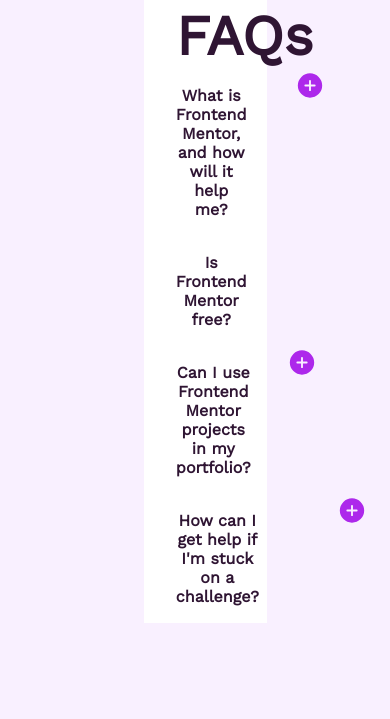
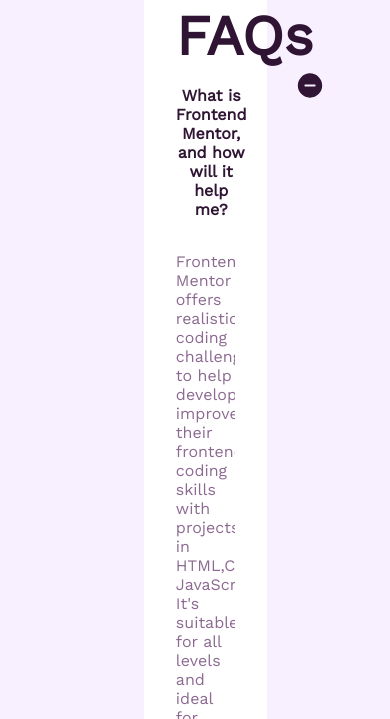
Before and after one commit to AndyiArce/FAQ-Accordion-Practice, a plain HTML site: page index.html in a window 390 px wide. Both pictures are taken after a click on the button "What is Frontend Mentor, and how will it help me?". Shown: the part 125-844 px from the top of the page. Drawn offline with Linux system fonts and the light colour scheme.

Commit message:
Basically done, too lazy to add Mobile version...

```diff
--- a/index.html
+++ b/index.html
@@ -13,25 +13,26 @@
             <header><img src="images/icon-star.svg"> FAQs</header>
             <div class = "list">
                 <div class="item">
-                    <button type="button" class="collapse"> <p class="btn-text1"> What is Frontend Mentor, and how will it help me?</p> <img src="images/icon-plus.svg">  </button>
+                    <button type="button" class="collapse"> <p class="btn-text1"> What is Frontend Mentor, and how will it help me?</p> <img class="expand" src="images/icon-plus.svg">  </button>
                     <div class="content">
                         <p>Frontend Mentor offers realistic coding challenges to help developers improve their frontend coding skills with projects in HTML,CSS,and JavaScript. It's suitable for all levels and ideal for portfolio building.</p>
                     </div>
                 </div>
                 <div class="item">
-                    <button type="button" class="collapse"><p class="btn-text2">Is Frontend Mentor free?</p> <img src="images/icon-plus.svg"> </button>
+                    <button type="button" class="collapse"><p class="btn-text2">Is Frontend Mentor free?</p> <img class="expand" src="images/icon-plus.svg"> </button>
                     <div class="content"></div>
                 </div>
                 <div class="item">
-                    <button type="button" class="collapse"><p class="btn-text3">Can I use Frontend Mentor projects in my portfolio?</p> <img src="images/icon-plus.svg"> </button>
+                    <button type="button" class="collapse"><p class="btn-text3">Can I use Frontend Mentor projects in my portfolio?</p> <img class="expand" src="images/icon-plus.svg"> </button>
                     <div class="content"></div>
                 </div>
                 <div class="item">
-                    <button type="button" class="collapse"><p class="btn-text4">How can I get help if I'm stuck on a challenge?</p> <img src="images/icon-plus.svg"> </button>
+                    <button type="button" class="collapse"><p class="btn-text4">How can I get help if I'm stuck on a challenge?</p> <img class="expand" src="images/icon-plus.svg"> </button>
                     <div class="content1"></div>
                 </div>
             </div>
         </div>
     </div>
+    <script src="script.js"></script>
 </body>
 </html>
--- a/script.js
+++ b/script.js
@@ -0,0 +1,19 @@
+var coll = document.getElementsByClassName("collapse");
+var i;
+
+for(i = 0; i < coll.length; i++)
+{
+    coll[i].addEventListener("click",function(){
+        var content = this.nextElementSibling;
+        var butt = this.querySelector(".expand");
+        if(content.style.display == "block")
+        {
+            content.style.display = "none";
+            butt.src="images/icon-plus.svg";
+        }
+        else{
+            content.style.display = "block";
+            butt.src="images/icon-minus.svg"
+        }
+    });
+}
--- a/style.css
+++ b/style.css
@@ -29,7 +29,7 @@ button{
     padding-right: 1rem;
 }
 
-.list .active .collapse:hover{
+.list .collapse:hover{
     color: hsl(292, 16%, 49%);
 }
 
@@ -108,4 +108,5 @@ button{
     margin-top: 15%;
     margin-bottom: 10%;
     background-color: hsl(0, 100%, 100%);
+    border-radius: 15px;
 }
```
